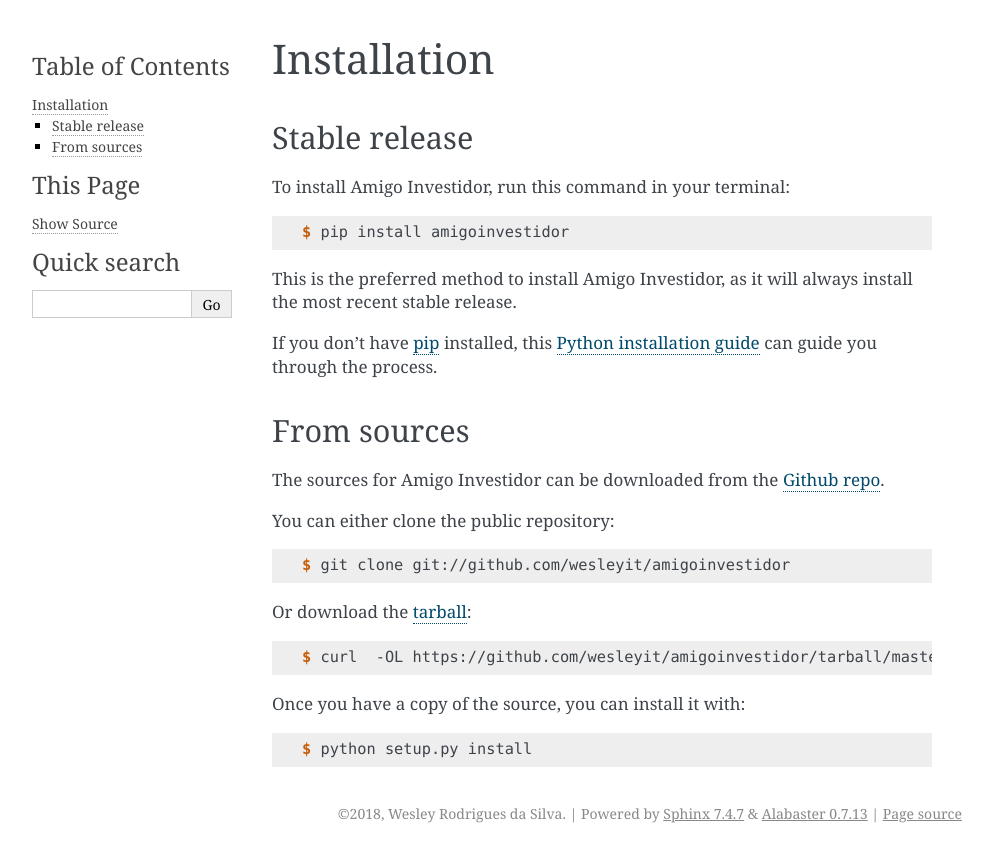
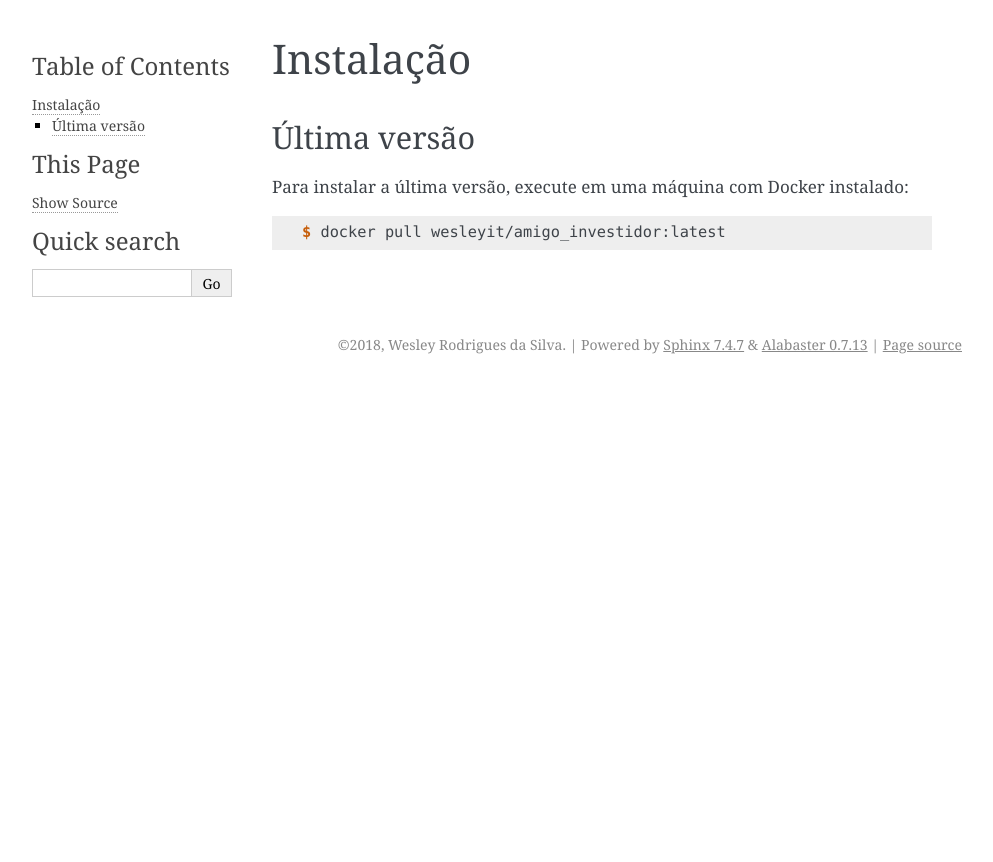
Before and after one commit to wesleyit/amigo_investidor, a Sphinx documentation site: the page built from docs/installation.rst, in a window 1280 px wide. Shown: the top 862 px of the page, without its empty margins (148-1141 px from the left). Built offline with Sphinx 7.4.7, drawn with Linux system fonts in a browser that asks for light colours; pages that are not in the unit, such as notebooks, are missing from menus.

```diff
--- a/PRIVACY_POLICY.rst
+++ b/PRIVACY_POLICY.rst
@@ -15,7 +15,7 @@ com o bot, você estará passando informaçãoes, e está concordando com nossa
 política e nossas práticas de privacidade demostradas nesse documento.
 
 
-**QUAL O TIPO DE INFORMAÇÃO QUE o Amigo Investidor CAPTURA?**
+**QUAL O TIPO DE INFORMAÇÃO QUE O Amigo Investidor CAPTURA?**
 
 Nós capturamos e armazenamos dois tipos de informações:
 
@@ -48,7 +48,7 @@ apresentada na politica de privacidade do parceiro, que está a disposição na
 página do facebook do aplicativo parceiro.
 
 
-**A Amigo Investidor IRÁ DIVULGAR AS INFORMAÇÕES PESSOAIS QUE RECEBE?**
+**O Amigo Investidor IRÁ DIVULGAR AS INFORMAÇÕES PESSOAIS QUE RECEBE?**
 
 A informação pessoal compartilhada pelos usuários com o nosso aplicativo
 não será alugada, vendida ou divulgada para terceiros.
--- a/docs/installation.rst
+++ b/docs/installation.rst
@@ -1,51 +1,15 @@
 .. highlight:: shell
 
-============
-Installation
-============
+==========
+Instalação
+==========
 
 
-Stable release
---------------
+Última versão
+-------------
 
-To install Amigo Investidor, run this command in your terminal:
+Para instalar a última versão, execute em uma máquina com Docker instalado:
 
 .. code-block:: console
 
-    $ pip install amigoinvestidor
-
-This is the preferred method to install Amigo Investidor, as it will always install the most recent stable release.
-
-If you don't have `pip`_ installed, this `Python installation guide`_ can guide
-you through the process.
-
-.. _pip: https://pip.pypa.io
-.. _Python installation guide: http://docs.python-guide.org/en/latest/starting/installation/
-
-
-From sources
-------------
-
-The sources for Amigo Investidor can be downloaded from the `Github repo`_.
-
-You can either clone the public repository:
-
-.. code-block:: console
-
-    $ git clone git://github.com/wesleyit/amigoinvestidor
-
-Or download the `tarball`_:
-
-.. code-block:: console
-
-    $ curl  -OL https://github.com/wesleyit/amigoinvestidor/tarball/master
-
-Once you have a copy of the source, you can install it with:
-
-.. code-block:: console
-
-    $ python setup.py install
-
-
-.. _Github repo: https://github.com/wesleyit/amigoinvestidor
-.. _tarball: https://github.com/wesleyit/amigoinvestidor/tarball/master
+    $ docker pull wesleyit/amigo_investidor:latest
--- a/requirements_dev.txt
+++ b/requirements_dev.txt
@@ -14,4 +14,3 @@ pandas
 flask
 schedule
 requests
-python-daemon
```
Also changed, not shown: other parts of PRIVACY_POLICY.rst (+1 -1 lines), AUTHORS.rst (+8 -8 lines), CONTRIBUTING.rst (+6 -123 lines), HISTORY.rst (+4 -4 lines), README.rst (+15 -20 lines), docs/index.rst (+4 -5 lines), docs/usage.rst (+14 -2 lines), 3 other files.
